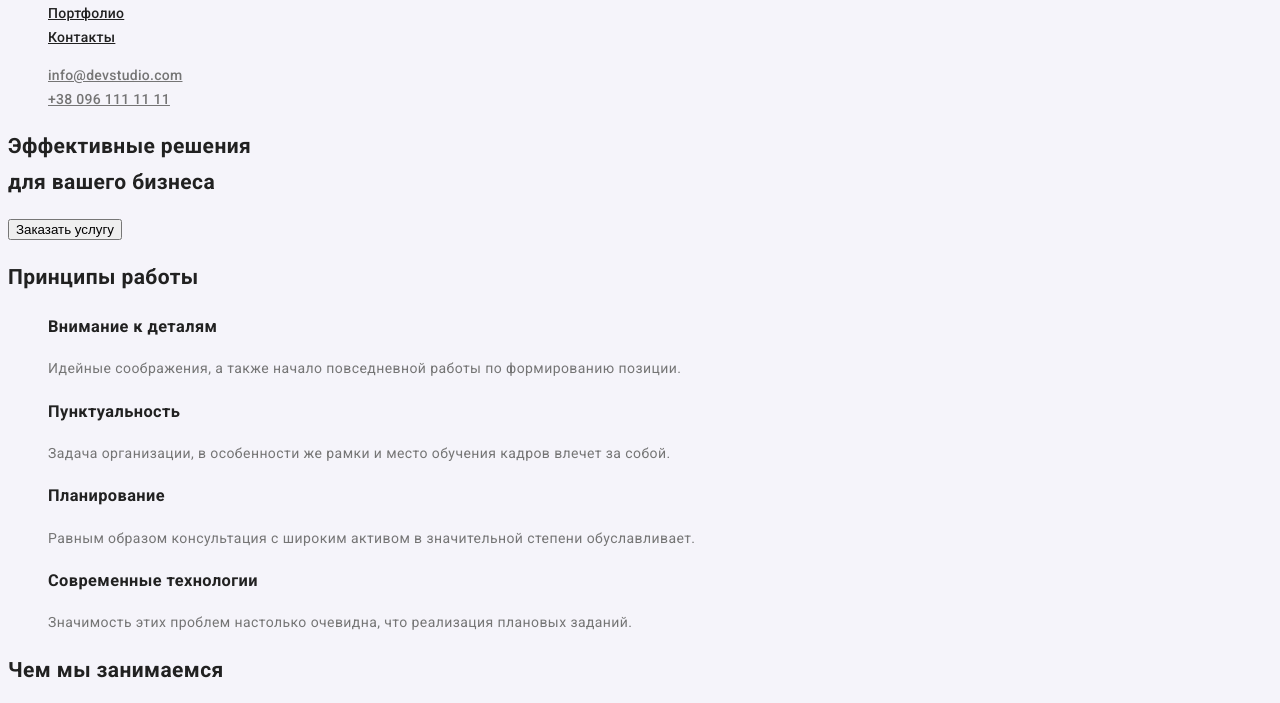
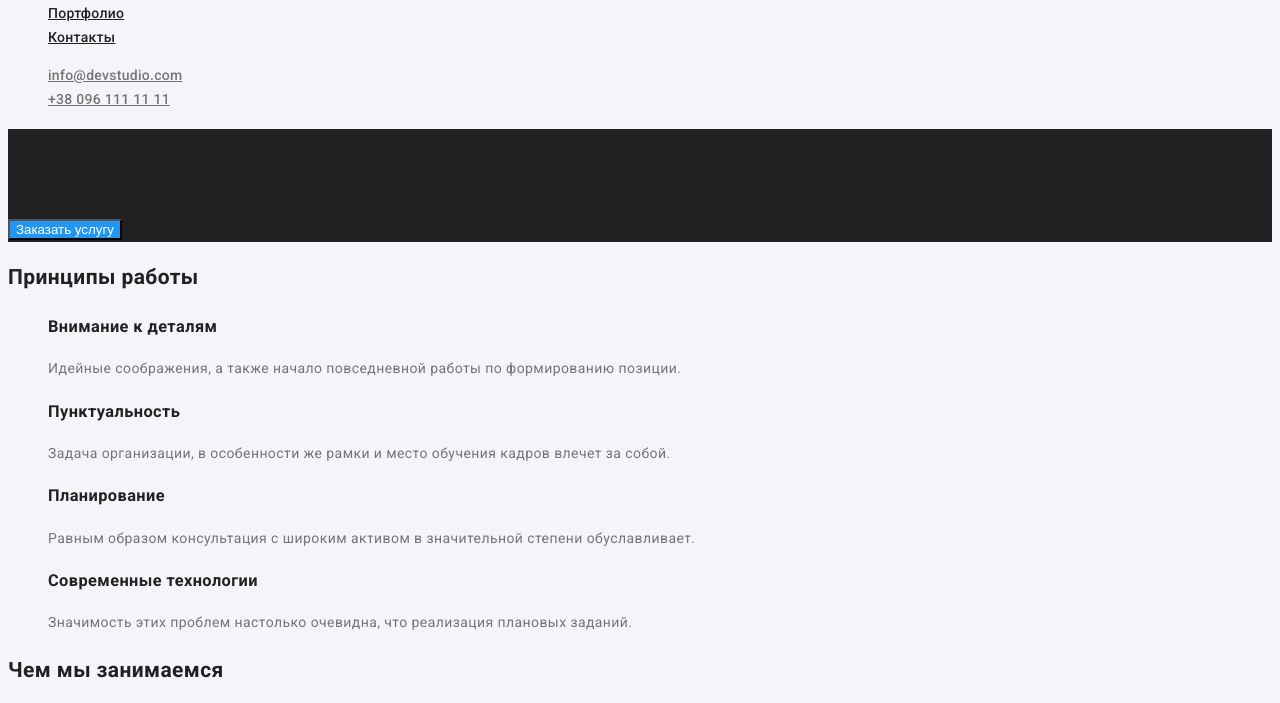
Before and after one commit to dizitsyn/goit-markup-hw-02, a plain HTML site: page index.html in a window 1280 px wide. Shown: the part 76-779 px from the top of the page. Drawn offline with Linux system fonts and the light colour scheme.

Commit message:
Исправляет кнопку героя

```diff
--- a/css/styles.css
+++ b/css/styles.css
@@ -71,9 +71,10 @@ body {
   color: var(--accent-color);
 }
 
-/* меняем цвет кнопок филтра */
+/* меняем цвет кнопок */
 .filter .filter-button:hover,
-.filter .filter-button:focus {
+.filter .filter-button:focus,
+.hero .button {
   color: var(--second-accent-color);
   background-color: var(--accent-color);
 }
@@ -93,3 +94,8 @@ body {
 .footer .address {
   color: var(--second-accent-color);
 }
+
+/* Меняем шрифт героя и бекграунд */
+.hero {
+  background-color: #212121;
+}
--- a/index.html
+++ b/index.html
@@ -6,7 +6,7 @@
     <meta name="viewport" content="width=device-width, initial-scale=1.0">
     <title lang="en">Web Studio</title>
     <link rel="preconnect" href="https://fonts.gstatic.com">
-    <link href="https://fonts.googleapis.com/css2?family=Raleway:wght@700&family=Roboto:wght@400;500;700&display=swap"
+    <link href="https://fonts.googleapis.com/css2?family=Raleway:wght@700&family=Roboto:wght@400;500;700;900&display=swap"
         rel="stylesheet">
     <link rel="stylesheet" href="./css/styles.css">
 </head>
@@ -32,11 +32,11 @@
 
     <main>
 
-        <section>
-        <h1>Эффективные решения <br> для вашего бизнеса</h1>
-       <form action="">
-        <button>Заказать услугу</button>
-        </form>
+        <section class="hero">
+        <h1 class="hero-title">Эффективные решения <br> для вашего бизнеса</h1>
+
+        <button class="button">Заказать услугу</button>
+
         </section>
 
 
```
